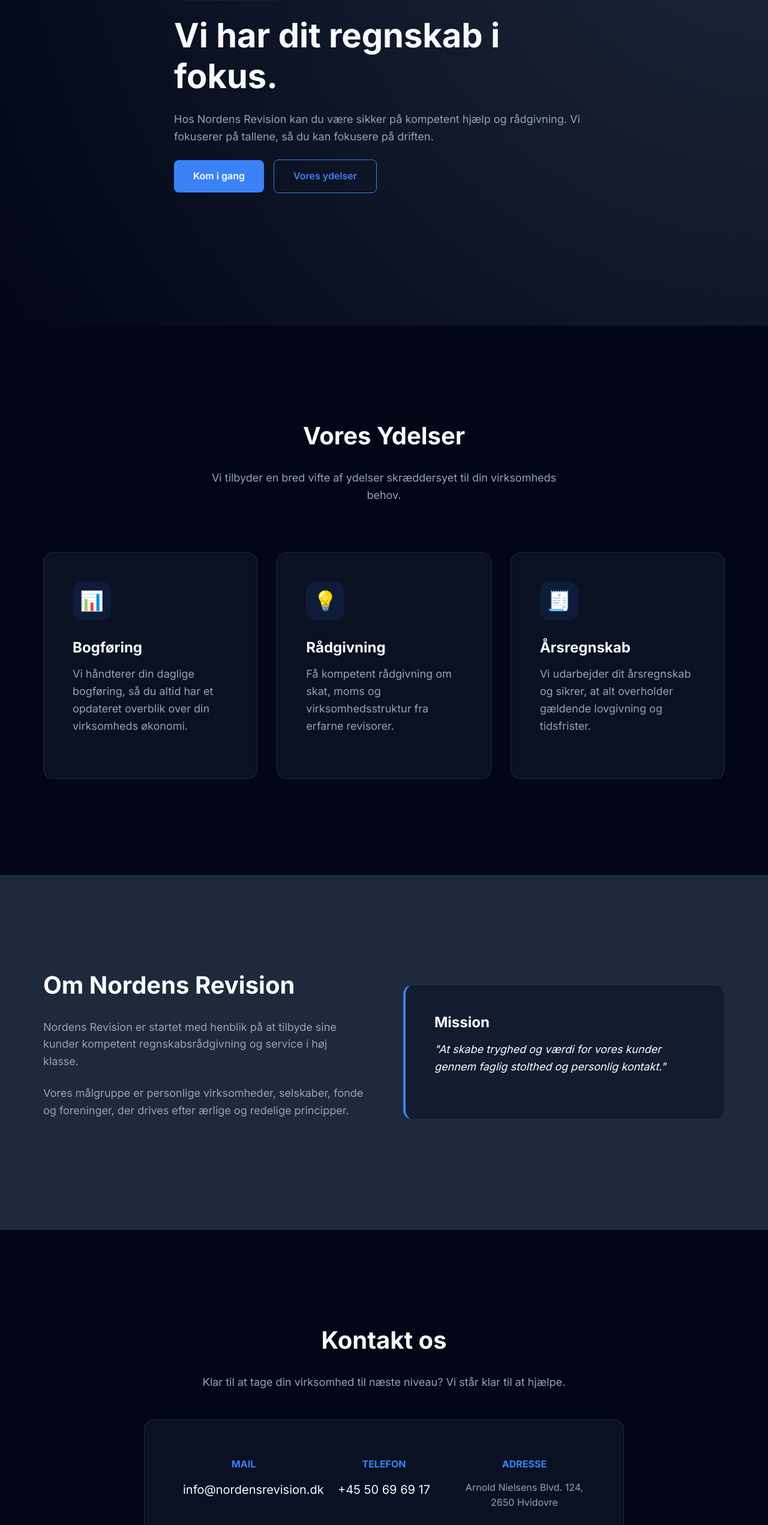
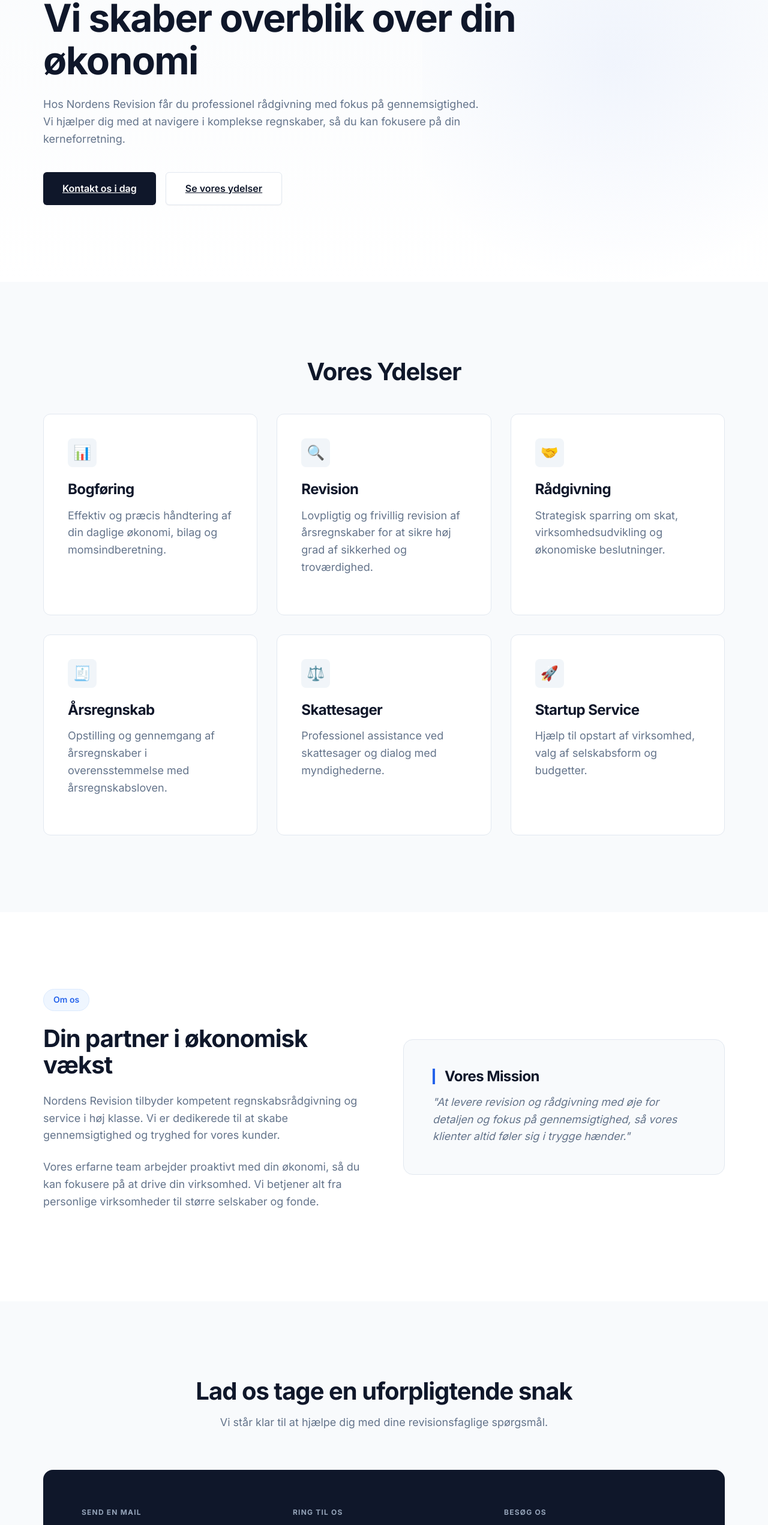
Before and after one commit to adiliqbal96/nordens-revision, a React (Vite) app: page / in a window 1280 px wide. Shown: the part 257-2800 px from the top of the page at 60% size. Built offline with nearby package versions, Linux system fonts and the light colour scheme.

Commit message:
Redesign: Switch to modern light corporate aesthetic with navy accents

```diff
--- a/src/App.tsx
+++ b/src/App.tsx
@@ -8,50 +8,65 @@ function App() {
       <Header />
       <main>
         <Hero />
+
+        <section id="services" className="bg-sec">
+          <div className="container">
+            <h2>Vores Ydelser</h2>
             <Services />
-        <section id="about" style={{ padding: '10rem 0', background: 'var(--primary-light)' }}>
-          <div className="container" style={{ display: 'grid', gridTemplateColumns: '1fr 1fr', gap: '4rem', alignItems: 'center' }}>
+          </div>
+        </section>
+
+        <section id="about">
+          <div className="container">
+            <div style={{ display: 'grid', gridTemplateColumns: 'repeat(auto-fit, minmax(300px, 1fr))', gap: '4rem', alignItems: 'center' }}>
               <div>
-              <h2>Om Nordens Revision</h2>
+                <span className="hero-badge">Om os</span>
+                <h2 style={{ textAlign: 'left', marginBottom: '1.5rem' }}>Din partner i økonomisk vækst</h2>
                 <p>
-                Nordens Revision er startet med henblik på at tilbyde sine kunder kompetent regnskabsrådgivning og service i høj klasse.
+                  Nordens Revision tilbyder kompetent regnskabsrådgivning og service i høj klasse. Vi er dedikerede til at skabe gennemsigtighed og tryghed for vores kunder.
                 </p>
                 <p>
-                Vores målgruppe er personlige virksomheder, selskaber, fonde og foreninger, der drives efter ærlige og redelige principper.
+                  Vores erfarne team arbejder proaktivt med din økonomi, så du kan fokusere på at drive din virksomhed. Vi betjener alt fra personlige virksomheder til større selskaber og fonde.
                 </p>
               </div>
-            <div className="glass" style={{ padding: '3rem', borderLeft: '4px solid var(--accent)' }}>
-              <h3 style={{ color: 'white' }}>Mission</h3>
-              <p style={{ fontStyle: 'italic', color: 'white' }}>
-                "At skabe tryghed og værdi for vores kunder gennem faglig stolthed og personlig kontakt."
+              <div style={{ background: 'var(--bg-sec)', padding: '3rem', borderRadius: '1rem', border: '1px solid var(--border)' }}>
+                <h3 style={{ borderLeft: '4px solid var(--accent)', paddingLeft: '1rem' }}>Vores Mission</h3>
+                <p style={{ fontStyle: 'italic', marginBottom: 0 }}>
+                  "At levere revision og rådgivning med øje for detaljen og fokus på gennemsigtighed, så vores klienter altid føler sig i trygge hænder."
                 </p>
+              </div>
             </div>
           </div>
         </section>
 
-        <section id="contact" style={{ padding: '10rem 0' }}>
-          <div className="container" style={{ textAlign: 'center' }}>
-            <h2>Kontakt os</h2>
-            <p>Klar til at tage din virksomhed til næste niveau? Vi står klar til at hjælpe.</p>
-            <div className="glass" style={{ maxWidth: '800px', margin: '3rem auto', padding: '4rem', display: 'grid', gridTemplateColumns: 'repeat(auto-fit, minmax(200px, 1fr))', gap: '2rem' }}>
-              <div>
-                <h3 style={{ fontSize: '1rem', color: 'var(--accent)' }}>MAIL</h3>
-                <a href="mailto:info@nordensrevision.dk" style={{ fontSize: '1.25rem' }}>info@nordensrevision.dk</a>
+        <section id="contact" className="bg-sec">
+          <div className="container text-center">
+            <h2 style={{ marginBottom: '1rem' }}>Lad os tage en uforpligtende snak</h2>
+            <p className="mx-auto" style={{ marginBottom: '4rem' }}>Vi står klar til at hjælpe dig med dine revisionsfaglige spørgsmål.</p>
+
+            <div className="contact-card">
+              <div className="contact-item">
+                <h3>Send en mail</h3>
+                <a href="mailto:info@nordensrevision.dk">info@nordensrevision.dk</a>
               </div>
-              <div>
-                <h3 style={{ fontSize: '1rem', color: 'var(--accent)' }}>TELEFON</h3>
-                <a href="tel:+4550696917" style={{ fontSize: '1.25rem' }}>+45 50 69 69 17</a>
+              <div className="contact-item">
+                <h3>Ring til os</h3>
+                <a href="tel:+4550696917">+45 50 69 69 17</a>
               </div>
-              <div>
-                <h3 style={{ fontSize: '1rem', color: 'var(--accent)' }}>ADRESSE</h3>
-                <p style={{ fontSize: '1rem', margin: 0 }}>Arnold Nielsens Blvd. 124, 2650 Hvidovre</p>
+              <div className="contact-item">
+                <h3>Besøg os</h3>
+                <p>Arnold Nielsens Blvd. 124<br />2650 Hvidovre</p>
               </div>
             </div>
           </div>
         </section>
       </main>
-      <footer style={{ padding: '4rem 0', borderTop: '1px solid var(--glass-border)', textAlign: 'center' }}>
-        <p>&copy; {new Date().getFullYear()} Nordens Revision ApS. Alle rettigheder forbeholdes.</p>
+
+      <footer style={{ padding: '4rem 0', background: 'white', borderTop: '1px solid var(--border)', textAlign: 'center' }}>
+        <div className="container">
+          <div className="logo" style={{ marginBottom: '1.5rem' }}>NORDENS<span>REVISION</span></div>
+          <p style={{ fontSize: '0.875rem', margin: '0 auto' }}>&copy; {new Date().getFullYear()} Nordens Revision ApS. CVR: XXXXXXXX. Alle rettigheder forbeholdes.</p>
+        </div>
       </footer>
     </>
   )
--- a/src/components/Header.tsx
+++ b/src/components/Header.tsx
@@ -15,13 +15,13 @@ const Header: React.FC = () => {
         <nav className={scrolled ? 'scrolled' : ''}>
             <div className="container nav-container">
                 <div className="logo">
-                    NORDENS<span style={{ color: 'var(--accent)' }}>REVISION</span>
+                    NORDENS<span>REVISION</span>
                 </div>
                 <div className="nav-links">
                     <a href="#home">Hjem</a>
                     <a href="#services">Ydelser</a>
                     <a href="#about">Om os</a>
-                    <a href="#contact" className="btn btn-primary" style={{ padding: '0.5rem 1.5rem' }}>Kontakt</a>
+                    <a href="#contact" className="btn btn-primary" style={{ padding: '0.5rem 1.5rem', marginLeft: '1rem' }}>Få et tilbud</a>
                 </div>
             </div>
         </nav>
--- a/src/components/Hero.tsx
+++ b/src/components/Hero.tsx
@@ -4,16 +4,16 @@ const Hero: React.FC = () => {
     return (
         <section className="hero" id="home">
             <div className="container">
-                <div className="hero-content animate">
-                    <span className="hero-badge">Kompetent Rådgivning</span>
-                    <h1>Vi har dit regnskab i fokus.</h1>
+                <div className="hero-content">
+                    <span className="hero-badge">Revision & Rådgivning</span>
+                    <h1>Vi skaber overblik over din økonomi</h1>
                     <p>
-                        Hos Nordens Revision kan du være sikker på kompetent hjælp og rådgivning.
-                        Vi fokuserer på tallene, så du kan fokusere på driften.
+                        Hos Nordens Revision får du professionel rådgivning med fokus på gennemsigtighed.
+                        Vi hjælper dig med at navigere i komplekse regnskaber, så du kan fokusere på din kerneforretning.
                     </p>
-                    <div className="hero-btns">
-                        <a href="#contact" className="btn btn-primary">Kom i gang</a>
-                        <a href="#services" className="btn btn-outline" style={{ marginLeft: '1rem' }}>Vores ydelser</a>
+                    <div style={{ display: 'flex', gap: '1rem', marginTop: '2.5rem' }}>
+                        <a href="#contact" className="btn btn-primary">Kontakt os i dag</a>
+                        <a href="#services" className="btn btn-outline">Se vores ydelser</a>
                     </div>
                 </div>
             </div>
--- a/src/components/Services.tsx
+++ b/src/components/Services.tsx
@@ -3,42 +3,47 @@ import React from 'react';
 const services = [
     {
         title: 'Bogføring',
-        description: 'Vi håndterer din daglige bogføring, så du altid har et opdateret overblik over din virksomheds økonomi.',
+        description: 'Effektiv og præcis håndtering af din daglige økonomi, bilag og momsindberetning.',
         icon: '📊'
     },
     {
+        title: 'Revision',
+        description: 'Lovpligtig og frivillig revision af årsregnskaber for at sikre høj grad af sikkerhed og troværdighed.',
+        icon: '🔍'
+    },
+    {
         title: 'Rådgivning',
-        description: 'Få kompetent rådgivning om skat, moms og virksomhedsstruktur fra erfarne revisorer.',
-        icon: '💡'
+        description: 'Strategisk sparring om skat, virksomhedsudvikling og økonomiske beslutninger.',
+        icon: '🤝'
     },
     {
         title: 'Årsregnskab',
-        description: 'Vi udarbejder dit årsregnskab og sikrer, at alt overholder gældende lovgivning og tidsfrister.',
+        description: 'Opstilling og gennemgang af årsregnskaber i overensstemmelse med årsregnskabsloven.',
         icon: '🧾'
+    },
+    {
+        title: 'Skattesager',
+        description: 'Professionel assistance ved skattesager og dialog med myndighederne.',
+        icon: '⚖️'
+    },
+    {
+        title: 'Startup Service',
+        description: 'Hjælp til opstart af virksomhed, valg af selskabsform og budgetter.',
+        icon: '🚀'
     }
 ];
 
 const Services: React.FC = () => {
     return (
-        <section className="services" id="services">
-            <div className="container">
-                <div style={{ textAlign: 'center', marginBottom: '5rem' }}>
-                    <h2 className="animate">Vores Ydelser</h2>
-                    <p style={{ maxWidth: '600px', margin: '0 auto' }}>
-                        Vi tilbyder en bred vifte af ydelser skræddersyet til din virksomheds behov.
-                    </p>
-                </div>
         <div className="services-grid">
             {services.map((service, index) => (
-                        <div key={index} className="service-card glass animate" style={{ animationDelay: `${index * 0.2}s` }}>
+                <div key={index} className="service-card">
                     <div className="service-icon">{service.icon}</div>
                     <h3>{service.title}</h3>
                     <p>{service.description}</p>
                 </div>
             ))}
         </div>
-            </div>
-        </section>
     );
 };
 
--- a/src/index.css
+++ b/src/index.css
@@ -1,16 +1,26 @@
 :root {
   --primary: #0f172a;
+  /* Dark Navy */
   --primary-light: #1e293b;
-  --accent: #3b82f6;
-  --accent-hover: #2563eb;
-  --text-main: #f8fafc;
-  --text-muted: #94a3b8;
-  --bg-main: #020617;
-  --bg-card: #0f172a;
-  --glass: rgba(15, 23, 42, 0.7);
-  --glass-border: rgba(255, 255, 255, 0.1);
+  --accent: #2563eb;
+  /* Royal Blue */
+  --accent-hover: #1d4ed8;
+  --bg-main: #ffffff;
+  --bg-sec: #f8fafc;
+  /* Slate 50 */
+  --text-main: #334155;
+  /* Slate 600 */
+  --text-heading: #0f172a;
+  /* Slate 900 */
+  --text-muted: #64748b;
+  /* Slate 500 */
+  --border: #e2e8f0;
+  /* Slate 200 */
+  --shadow-sm: 0 1px 2px 0 rgb(0 0 0 / 0.05);
+  --shadow: 0 4px 6px -1px rgb(0 0 0 / 0.1), 0 2px 4px -2px rgb(0 0 0 / 0.1);
+  --shadow-lg: 0 10px 15px -3px rgb(0 0 0 / 0.1), 0 4px 6px -4px rgb(0 0 0 / 0.1);
   --font-sans: 'Inter', system-ui, -apple-system, sans-serif;
-  --transition: all 0.3s cubic-bezier(0.4, 0, 0.2, 1);
+  --transition: all 0.2s cubic-bezier(0.4, 0, 0.2, 1);
 }
 
 * {
@@ -33,128 +43,83 @@ body {
   padding: 0 2rem;
 }
 
-/* Glassmorphism utility */
-.glass {
-  background: var(--glass);
-  backdrop-filter: blur(12px);
-  -webkit-backdrop-filter: blur(12px);
-  border: 1px solid var(--glass-border);
-  border-radius: 1rem;
+/* Sections */
+section {
+  padding: 8rem 0;
+}
+
+section.bg-sec {
+  background-color: var(--bg-sec);
 }
 
 /* Typography */
-h1, h2, h3 {
+h1,
+h2,
+h3 {
+  color: var(--text-heading);
   font-weight: 700;
-  line-height: 1.2;
+  line-height: 1.1;
+  letter-spacing: -0.025em;
 }
 
-h1 { font-size: 3.5rem; margin-bottom: 1.5rem; }
-h2 { font-size: 2.5rem; margin-bottom: 2rem; }
-h3 { font-size: 1.5rem; margin-bottom: 1rem; }
+h1 {
+  font-size: 4rem;
+  margin-bottom: 1.5rem;
+}
+
+h2 {
+  font-size: 2.5rem;
+  margin-bottom: 3rem;
+  text-align: center;
+}
+
+h3 {
+  font-size: 1.5rem;
+  margin-bottom: 1rem;
+}
 
 p {
   color: var(--text-muted);
   font-size: 1.125rem;
   margin-bottom: 1.5rem;
+  max-width: 65ch;
 }
 
-/* Links & Buttons */
-a {
-  text-decoration: none;
-  color: inherit;
-  transition: var(--transition);
-}
-
+/* Buttons */
 .btn {
   display: inline-flex;
   align-items: center;
   padding: 0.875rem 2rem;
-  border-radius: 0.5rem;
+  border-radius: 0.375rem;
   font-weight: 600;
   cursor: pointer;
   transition: var(--transition);
   border: none;
+  font-size: 1rem;
 }
 
 .btn-primary {
-  background-color: var(--accent);
+  background-color: var(--primary);
   color: white;
 }
 
 .btn-primary:hover {
-  background-color: var(--accent-hover);
-  transform: translateY(-2px);
-  box-shadow: 0 10px 15px -3px rgba(59, 130, 246, 0.3);
+  background-color: var(--accent);
+  transform: translateY(-1px);
+  box-shadow: var(--shadow);
 }
 
 .btn-outline {
-  background: transparent;
-  border: 1px solid var(--accent);
-  color: var(--accent);
+  background: white;
+  border: 1px solid var(--border);
+  color: var(--text-heading);
+  box-shadow: var(--shadow-sm);
 }
 
 .btn-outline:hover {
-  background: var(--accent);
-  color: white;
-}
-
-/* Hero Section */
-.hero {
-  height: 100vh;
-  display: flex;
-  align-items: center;
-  position: relative;
-  background: radial-gradient(circle at top right, #1e293b, #020617);
-}
-
-.hero-content {
-  max-width: 700px;
-  z-index: 10;
-}
-
-.hero-badge {
-  display: inline-block;
-  padding: 0.5rem 1rem;
-  background: rgba(59, 130, 246, 0.1);
+  border-color: var(--accent);
   color: var(--accent);
-  border-radius: 2rem;
-  font-size: 0.875rem;
-  font-weight: 600;
-  margin-bottom: 1.5rem;
-}
-
-/* Services Section */
-.services {
-  padding: 10rem 0;
-}
-
-.services-grid {
-  display: grid;
-  grid-template-columns: repeat(auto-fit, minmax(300px, 1fr));
-  gap: 2rem;
-}
-
-.service-card {
-  padding: 3rem;
-  transition: var(--transition);
-}
-
-.service-card:hover {
-  transform: translateY(-10px);
-  border-color: var(--accent);
-}
-
-.service-icon {
-  width: 64px;
-  height: 64px;
-  background: rgba(59, 130, 246, 0.1);
-  border-radius: 1rem;
-  display: flex;
-  align-items: center;
-  justify-content: center;
-  margin-bottom: 2rem;
-  color: var(--accent);
-  font-size: 2rem;
+  transform: translateY(-1px);
 }
 
 /* Navbar */
@@ -165,12 +130,14 @@ nav {
   padding: 1.5rem 0;
   z-index: 100;
   transition: var(--transition);
+  background: transparent;
 }
 
 nav.scrolled {
-  background: var(--glass);
-  backdrop-filter: blur(12px);
+  background: white;
+  box-shadow: var(--shadow-sm);
   padding: 1rem 0;
+  border-bottom: 1px solid var(--border);
 }
 
 .nav-container {
@@ -182,23 +149,156 @@ nav.scrolled {
 .logo {
   font-size: 1.5rem;
   font-weight: 800;
-  letter-spacing: -1px;
+  color: var(--primary);
+  text-transform: uppercase;
+  letter-spacing: -0.5px;
+}
+
+.logo span {
+  font-weight: 400;
+  color: var(--text-muted);
 }
 
 .nav-links {
   display: flex;
-  gap: 2.5rem;
+  gap: 2rem;
+  align-items: center;
+}
+
+.nav-links a {
+  text-decoration: none;
+  color: var(--text-main);
   font-weight: 500;
+  transition: var(--transition);
 }
 
 .nav-links a:hover {
   color: var(--accent);
 }
 
-/* Animations */
-@keyframes fadeIn {
-  from { opacity: 0; transform: translateY(20px); }
-  to { opacity: 1; transform: translateY(0); }
+/* Hero Section */
+.hero {
+  padding: 12rem 0 8rem 0;
+  background: linear-gradient(180deg, #f8fafc 0%, #ffffff 100%);
+  position: relative;
+  overflow: hidden;
 }
 
-.animate { animation: fadeIn 0.8s ease forwards; }
+.hero::before {
+  content: '';
+  position: absolute;
+  top: -10%;
+  right: -5%;
+  width: 50%;
+  height: 120%;
+  background: radial-gradient(circle, rgba(37, 99, 235, 0.05) 0%, transparent 70%);
+  z-index: 0;
+}
+
+.hero-content {
+  position: relative;
+  z-index: 10;
+  max-width: 800px;
+}
+
+.hero-badge {
+  display: inline-block;
+  padding: 0.375rem 1rem;
+  background: #eff6ff;
+  color: var(--accent);
+  border-radius: 9999px;
+  font-size: 0.875rem;
+  font-weight: 600;
+  margin-bottom: 1.5rem;
+  border: 1px solid #dbeafe;
+}
+
+/* Services */
+.services-grid {
+  display: grid;
+  grid-template-columns: repeat(auto-fit, minmax(300px, 1fr));
+  gap: 2rem;
+}
+
+.service-card {
+  padding: 2.5rem;
+  background: white;
+  border-radius: 0.75rem;
+  border: 1px solid var(--border);
+  transition: var(--transition);
+}
+
+.service-card:hover {
+  border-color: var(--accent);
+  box-shadow: var(--shadow-lg);
+  transform: translateY(-4px);
+}
+
+.service-icon {
+  width: 48px;
+  height: 48px;
+  background: #f1f5f9;
+  border-radius: 0.5rem;
+  display: flex;
+  align-items: center;
+  justify-content: center;
+  margin-bottom: 1.5rem;
+  color: var(--accent);
+  font-size: 1.5rem;
+}
+
+/* Contact Card */
+.contact-card {
+  background: var(--primary);
+  color: white;
+  padding: 4rem;
+  border-radius: 1rem;
+  display: grid;
+  grid-template-columns: repeat(auto-fit, minmax(200px, 1fr));
+  gap: 3rem;
+  text-align: left;
+}
+
+.contact-item h3 {
+  color: #94a3b8;
+  font-size: 0.75rem;
+  text-transform: uppercase;
+  letter-spacing: 0.1em;
+  margin-bottom: 0.75rem;
+}
+
+.contact-item a,
+.contact-item p {
+  color: white;
+  font-size: 1.25rem;
+  font-weight: 500;
+  text-decoration: none;
+}
+
+/* Utility */
+.text-center {
+  text-align: center;
+}
+
+.mx-auto {
+  margin-left: auto;
+  margin-right: auto;
+}
+
+@media (max-width: 768px) {
+  h1 {
+    font-size: 2.5rem;
+  }
+
+  .nav-links {
+    display: none;
+  }
+
+  section {
+    padding: 4rem 0;
+  }
+
+  .contact-card {
+    padding: 2rem;
+  }
+}
```
Lines whose indentation alone changed are shown as unchanged.
